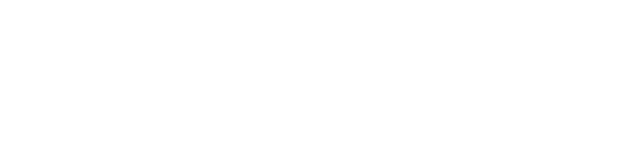
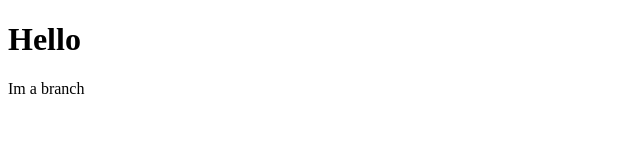
Before and after one commit to JuanMario25/git_course, a plain HTML site: page contact.html in a window 1280 px wide. Shown: the whole page, without its empty margins (0-640 px from the left). Drawn offline with Linux system fonts and the light colour scheme.

Commit message:
First change in the new branch  prototype-branch-1

```diff
--- a/contact.html
+++ b/contact.html
@@ -6,6 +6,7 @@
     <title>Contact</title>
 </head>
 <body>
-
+   <h1>Hello</h1>
+   <p>Im a branch</p>
 </body>
 </html>
```
